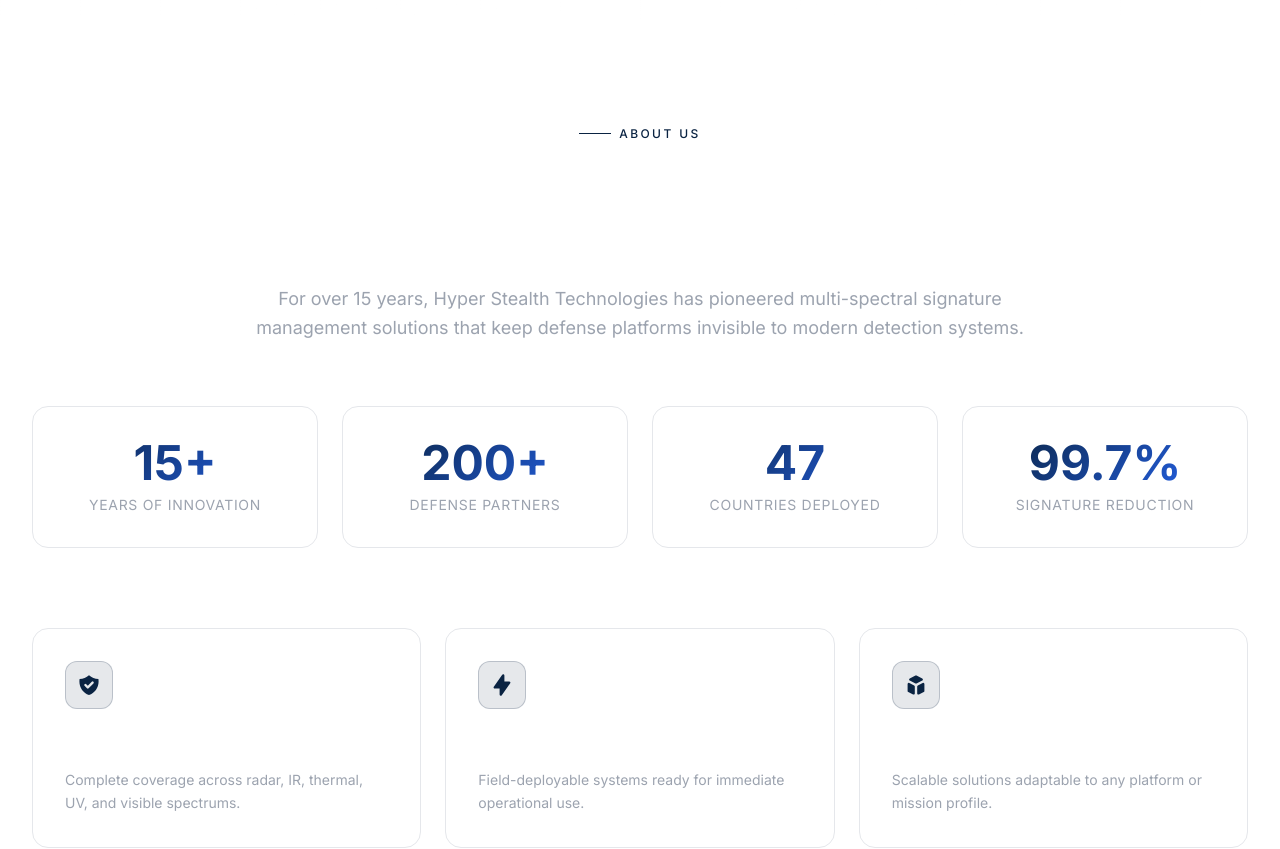
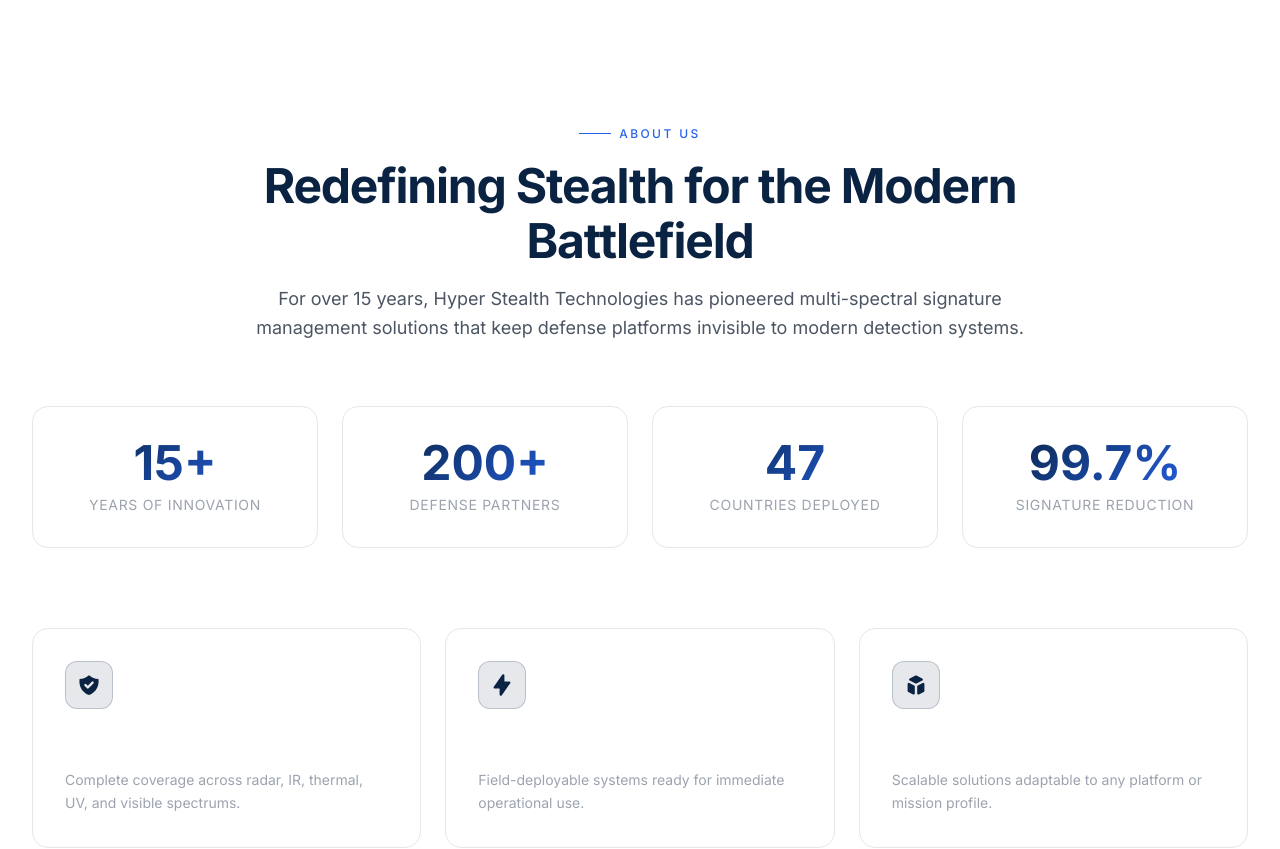
Before and after one commit to Ayush-2-singh/health-stealth-, a Next.js app: page / in a window 1280 px wide. Shown: the part 780-1629 px from the top of the page. Built offline with nearby package versions, Linux system fonts and the light colour scheme.

Commit message:
design: section title — navy heading, royal blue eyebrow

```diff
--- a/src/components/SectionTitle.tsx
+++ b/src/components/SectionTitle.tsx
@@ -11,15 +11,21 @@
   export default function SectionTitle({ eyebrow, title, description, align = "center" }: SectionTitleProps) {
     const alignClass = align === "center" ? "text-center mx-auto" : "text-left";
     return (
-    <motion.div initial={{ opacity: 0, y: 30 }} whileInView={{ opacity: 1, y: 0 }} viewport={{ once: true, margin: "-100px" }} transition={{ duration: 0.7, ease: [0.22, 1, 0.36, 1] }} className={`max-w-3xl mb-16 ${alignClass}`}>
+      <motion.div
+        initial={{ opacity: 0, y: 30 }}
+        whileInView={{ opacity: 1, y: 0 }}
+        viewport={{ once: true, margin: "-100px" }}
+        transition={{ duration: 0.7, ease: [0.22, 1, 0.36, 1] }}
+        className={`max-w-3xl mb-16 ${alignClass}`}
+      >
         {eyebrow && (
           <div className="inline-flex items-center gap-2 mb-4">
-          <span className="w-8 h-px bg-primary" />
-          <span className="text-xs text-primary tracking-[0.2em] uppercase font-medium">{eyebrow}</span>
+            <span className="w-8 h-px bg-secondary" />
+            <span className="text-xs text-secondary tracking-[0.2em] uppercase font-medium">{eyebrow}</span>
           </div>
         )}
-      <h2 className="text-display-md font-bold tracking-tight mb-4">{title}</h2>
-      {description && <p className="text-lg text-gray-400 leading-relaxed">{description}</p>}
+        <h2 className="text-display-md font-bold tracking-tight mb-4 text-heading">{title}</h2>
+        {description && <p className="text-lg text-gray-600 leading-relaxed">{description}</p>}
       </motion.div>
     );
   }
```
Lines whose indentation alone changed are shown as unchanged.
